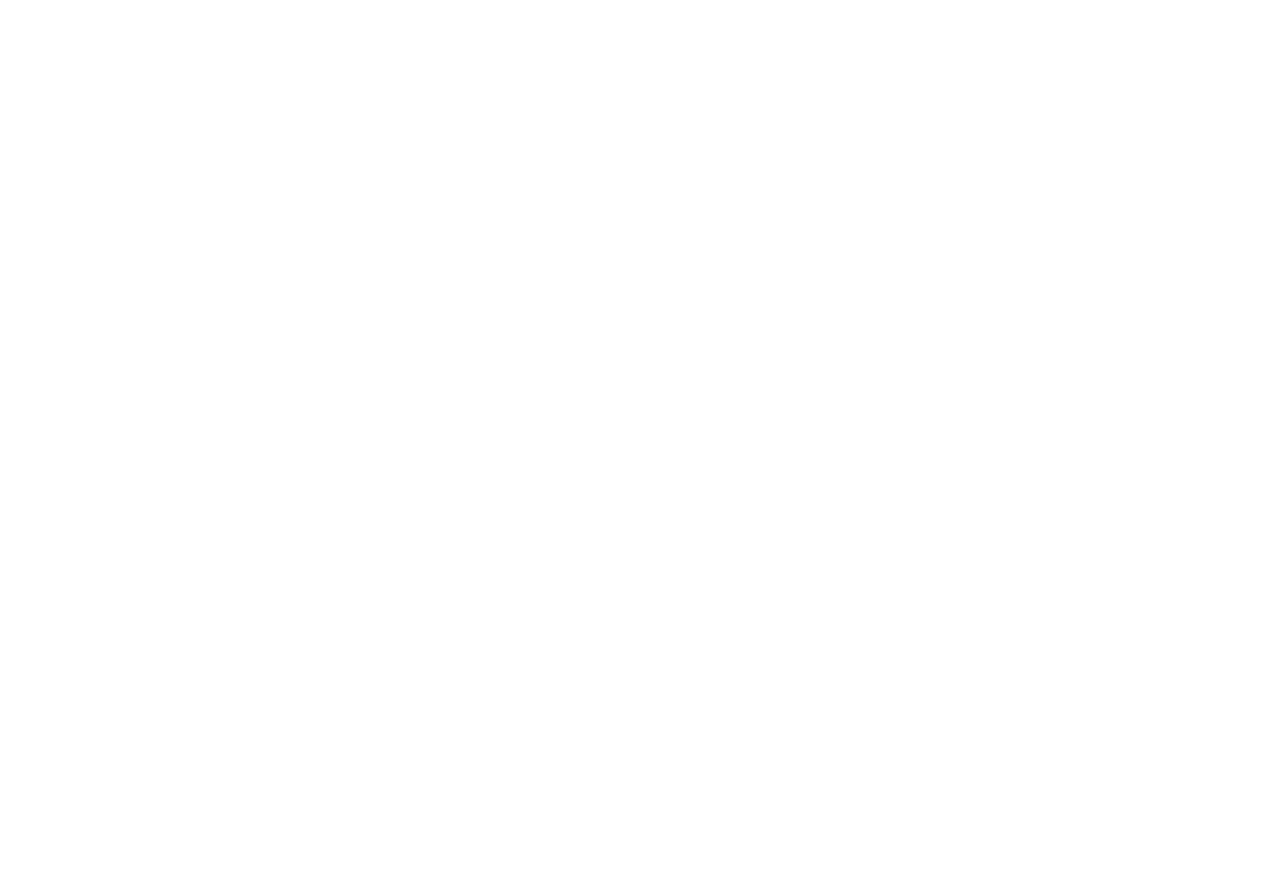
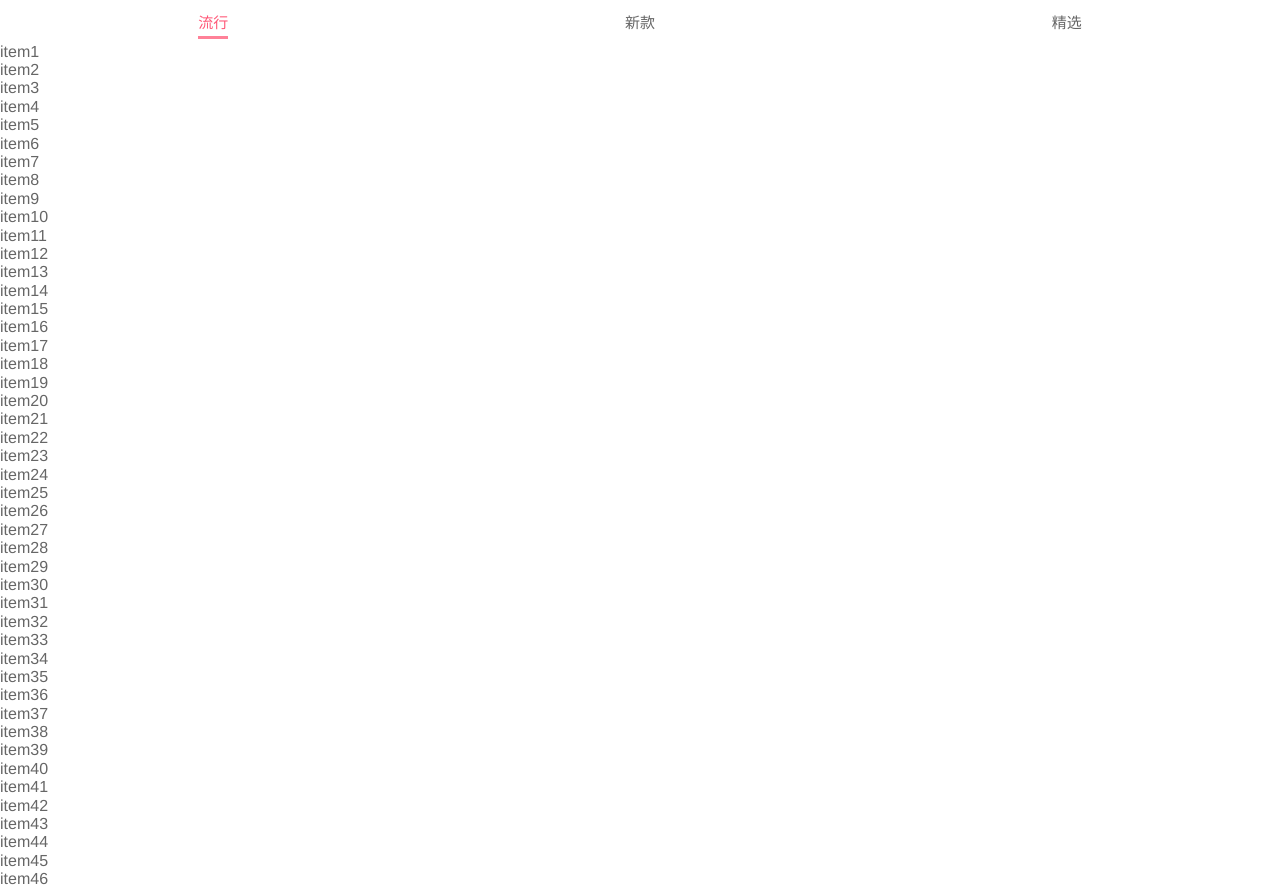
Before and after one commit to DamonMok/supermall, a Vue app: page /home in a window 1280 px wide. Shown: the part 1038-1927 px from the top of the page. Before the commit the page ends 1441 px from the top, so only its background shows below. Built offline with nearby package versions, Linux system fonts and the light colour scheme; no server answers.

Commit message:
流行/新款/精品tabControl

```diff
--- a/src/components/common/tabbar/TabBar.vue
+++ b/src/components/common/tabbar/TabBar.vue
@@ -23,5 +23,7 @@ export default {
 
     height: 49px;
     box-shadow: 0 -1px 1px rgba(100, 100, 100, 0.1);/* 阴影 */
+
+    z-index: 999;
   }
 </style>
--- /dev/null
+++ b/src/components/content/tabControl/TabControl.vue
@@ -0,0 +1,57 @@
+<template>
+  <div class="tab-control">
+    <div v-for="(item, index) in titles" :key="index"
+      class="tab-control-item" :class="{active: currentIndex === index}" @click="itemClick(index)">
+      <span>{{ item }}</span>
+    </div>
+  </div>
+</template>
+
+<script>
+export default {
+  data() {
+    return {
+      currentIndex: 0
+    }
+  },
+  props: {
+    titles: {
+      type: Array,
+      default() {
+        return [];
+      },
+    },
+  },
+  methods: {
+    itemClick(index) {
+      this.currentIndex = index
+    }
+  }
+};
+</script>
+
+<style scoped>
+
+  .tab-control {
+    display: flex;
+    text-align: center;
+    font-size: 15px;
+    height: 40px;
+    line-height: 40px;
+    background-color: #fff;
+  }
+
+  .tab-control-item {
+    flex: 1;
+  }
+
+  .active {
+    color: var(--color-high-text);
+  }
+
+  .active span {
+    border-bottom: 3px solid var(--color-tint);
+    padding-bottom: 5px;
+  }
+
+</style>
--- a/src/views/home/Home.vue
+++ b/src/views/home/Home.vue
@@ -14,14 +14,122 @@
     <!-- 本周流行 -->
     <home-feature></home-feature>
 
+    <!-- 流行、新款、精选 tab-control -->
+    <tab-control :titles="['流行', '新款', '精选']" class="tab-control"></tab-control>
+
+    <ul>
+      <li>item1</li>
+      <li>item2</li>
+      <li>item3</li>
+      <li>item4</li>
+      <li>item5</li>
+      <li>item6</li>
+      <li>item7</li>
+      <li>item8</li>
+      <li>item9</li>
+      <li>item10</li>
+      <li>item11</li>
+      <li>item12</li>
+      <li>item13</li>
+      <li>item14</li>
+      <li>item15</li>
+      <li>item16</li>
+      <li>item17</li>
+      <li>item18</li>
+      <li>item19</li>
+      <li>item20</li>
+      <li>item21</li>
+      <li>item22</li>
+      <li>item23</li>
+      <li>item24</li>
+      <li>item25</li>
+      <li>item26</li>
+      <li>item27</li>
+      <li>item28</li>
+      <li>item29</li>
+      <li>item30</li>
+      <li>item31</li>
+      <li>item32</li>
+      <li>item33</li>
+      <li>item34</li>
+      <li>item35</li>
+      <li>item36</li>
+      <li>item37</li>
+      <li>item38</li>
+      <li>item39</li>
+      <li>item40</li>
+      <li>item41</li>
+      <li>item42</li>
+      <li>item43</li>
+      <li>item44</li>
+      <li>item45</li>
+      <li>item46</li>
+      <li>item47</li>
+      <li>item48</li>
+      <li>item49</li>
+      <li>item50</li>
+      <li>item51</li>
+      <li>item52</li>
+      <li>item53</li>
+      <li>item54</li>
+      <li>item55</li>
+      <li>item56</li>
+      <li>item57</li>
+      <li>item58</li>
+      <li>item59</li>
+      <li>item60</li>
+      <li>item61</li>
+      <li>item62</li>
+      <li>item63</li>
+      <li>item64</li>
+      <li>item65</li>
+      <li>item66</li>
+      <li>item67</li>
+      <li>item68</li>
+      <li>item69</li>
+      <li>item70</li>
+      <li>item71</li>
+      <li>item72</li>
+      <li>item73</li>
+      <li>item74</li>
+      <li>item75</li>
+      <li>item76</li>
+      <li>item77</li>
+      <li>item78</li>
+      <li>item79</li>
+      <li>item80</li>
+      <li>item81</li>
+      <li>item82</li>
+      <li>item83</li>
+      <li>item84</li>
+      <li>item85</li>
+      <li>item86</li>
+      <li>item87</li>
+      <li>item88</li>
+      <li>item89</li>
+      <li>item90</li>
+      <li>item91</li>
+      <li>item92</li>
+      <li>item93</li>
+      <li>item94</li>
+      <li>item95</li>
+      <li>item96</li>
+      <li>item97</li>
+      <li>item98</li>
+      <li>item99</li>
+      <li>item100</li>
+    </ul>
+
   </div>
 </template>
 
 <script>
-import NavBar from 'components/common/navbar/NavBar'
 import HomeSwiper from './childComps/HomeSwiper'
 import HomeRecommend from './childComps/HomeRecommend'
 import HomeFeature from './childComps/HomeFeature'
+
+import NavBar from 'components/common/navbar/NavBar'
+import TabControl from 'components/content/tabControl/TabControl'
 
 import {getHomeDatas} from 'network/home';
 
@@ -34,10 +142,11 @@ export default {
     }
   },
   components: {
-    NavBar,
     HomeSwiper,
     HomeRecommend,
-    HomeFeature
+    HomeFeature,
+    NavBar,
+    TabControl
   },
   created() {
     getHomeDatas().then(res => {
@@ -52,7 +161,6 @@ export default {
 
   #home {
     padding-top: 44px;
-    padding-bottom: 400px;
   }
 
   .home-nav {
@@ -65,4 +173,10 @@ export default {
     top: 0;
     z-index: 9;
   }
+
+  .tab-control {
+    position: sticky;
+    top: 44px;
+  }
+
 </style>
```
